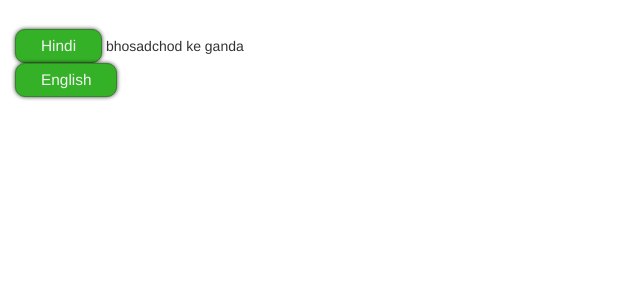
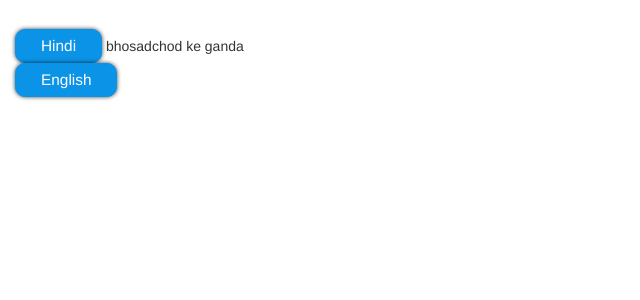
Before and after one commit to sirganguly/badwords, a Flask app: page /randHindi in a window 1280 px wide. Shown: the part 71-371 px from the top of the page, without its empty margins (0-640 px from the left). Run offline with Flask 2, Linux system fonts and the light colour scheme; some libraries are stand-ins or nearby versions.

Commit message:
styled buttons
some color and basic styling for buttons.

```diff
--- a/static/css/custom.css
+++ b/static/css/custom.css
@@ -7,22 +7,25 @@
 }
 
 #randomButton{
+display: block;
+display: inline-block;
 cursor:pointer;
+-webkit-transition-duration: 0.4s;
 padding:5px 25px;
-background:#35b128;
-border:1px solid #33842a;
--moz-border-radius: 10px;
--webkit-border-radius: 10px;
-border-radius: 10px;
+background-color: #0b93e8;
+border:1px solid #0b93e8;
 -webkit-box-shadow: 0 0 4px rgba(0,0,0, .75);
 -moz-box-shadow: 0 0 4px rgba(0,0,0, .75);
 box-shadow: 0 0 4px rgba(0,0,0, .75);
-color:#f3f3f3;
+border-radius: 10px;
+color:#ffffff;
 font-size:1.1em;
 }
 
 #randomButton:hover, #randomButton:focus{
-background-color :#399630;
+background-color :#ed125b;
+ border:1px solid #ed125b;
+ opacity: 0.2;
 -webkit-box-shadow: 0 0 1px rgba(0,0,0, .75);
 -moz-box-shadow: 0 0 1px rgba(0,0,0, .75);
 box-shadow: 0 0 1px rgba(0,0,0, .75);
```
